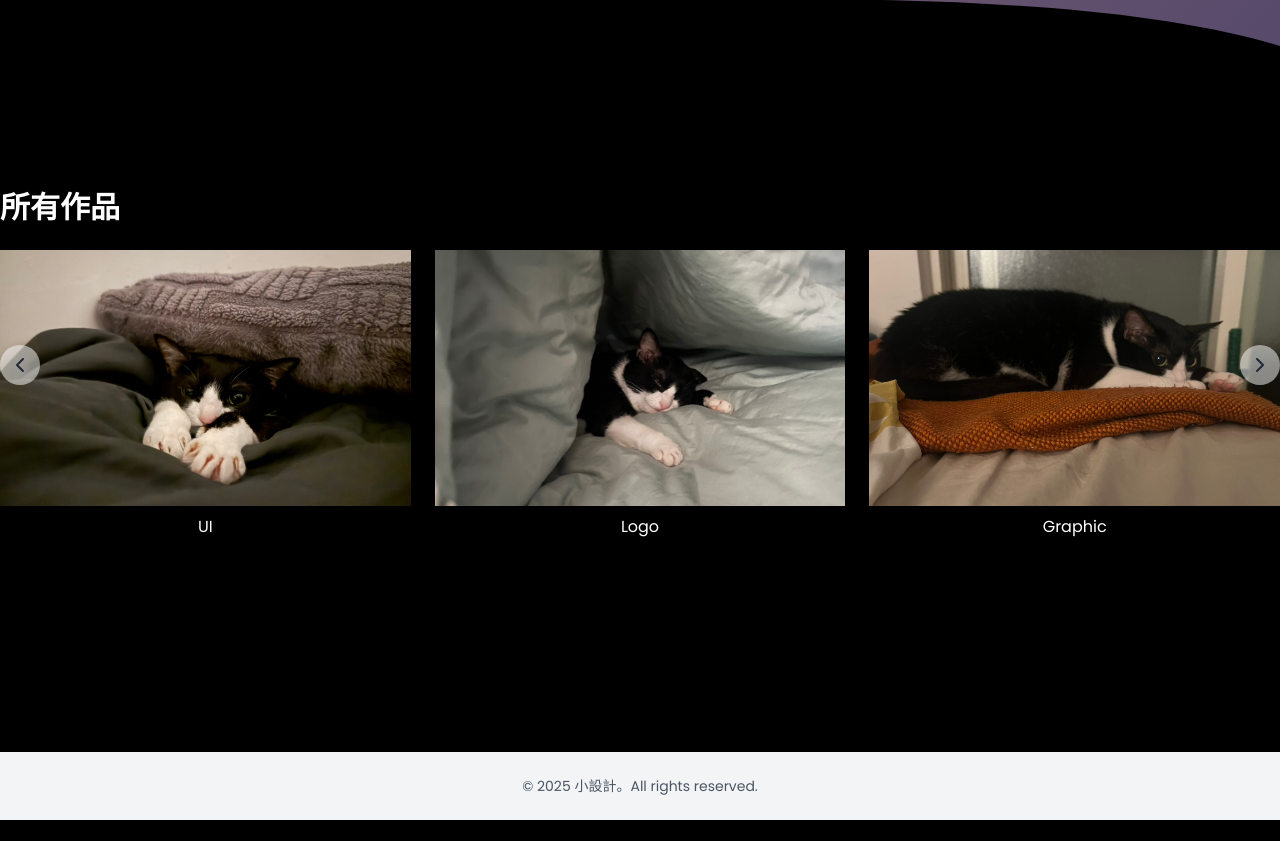
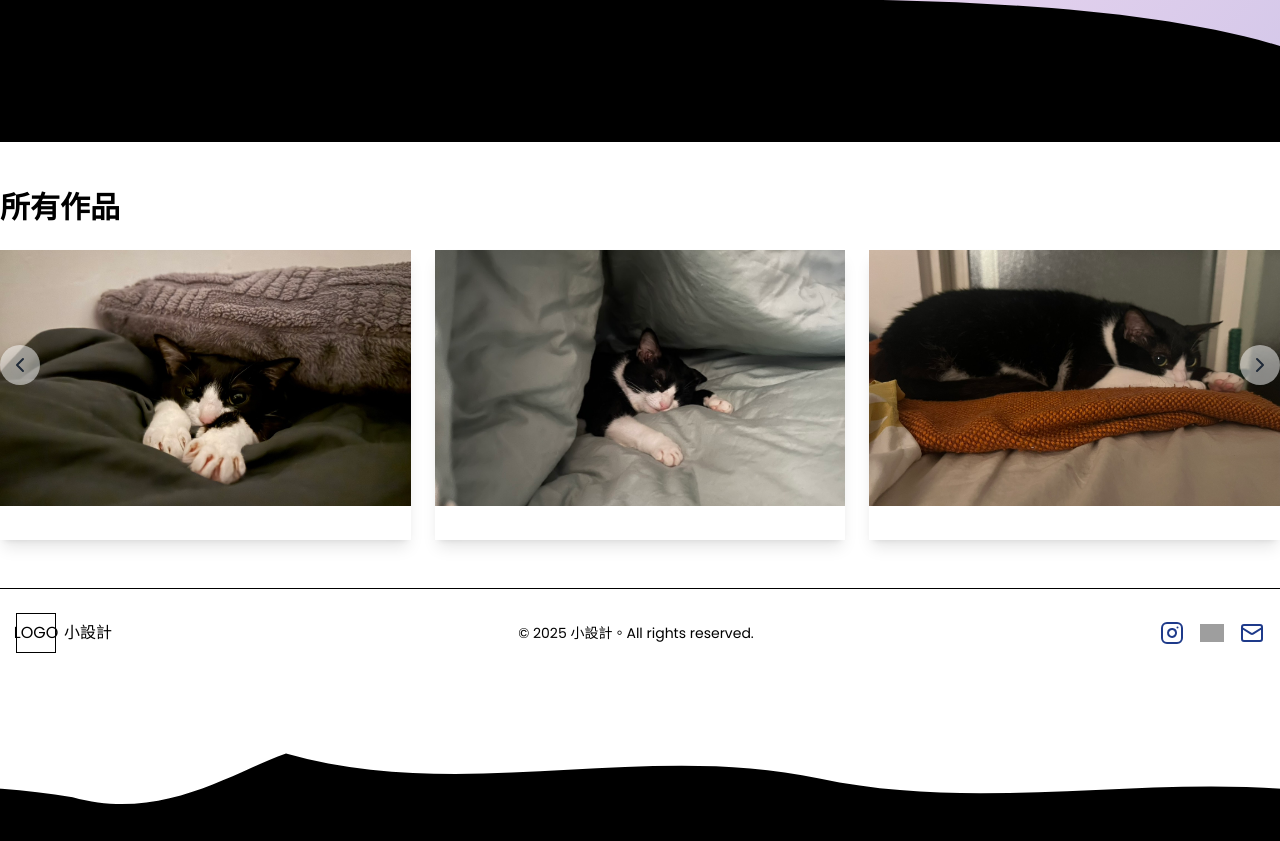
Before and after one commit to DeanYtest/design-showcase, a Next.js app: page / in a window 1280 px wide. Shown: the part 818-1659 px from the top of the page. Before the commit the page ends 1638 px from the top, so only its background shows below. Built offline with nearby package versions, Linux system fonts and the light colour scheme; grey boxes are pictures that could not be loaded.

Commit message:
fix:footer

```diff
--- /dev/null
+++ b/app/FooterDark.tsx
@@ -0,0 +1,36 @@
+'use client';
+
+import Image from 'next/image';
+import { Instagram, Mail } from 'lucide-react';
+
+export default function FooterDark() {
+  return (
+    <footer className="bg-black text-white border-t border-white py-6">
+      <div className="max-w-7xl mx-auto px-4 flex flex-col md:flex-row items-center justify-between">
+        {/* 左側 LOGO & 品牌 */}
+        <div className="flex items-center space-x-2 mb-4 md:mb-0">
+          <div className="w-10 h-10 border border-white flex items-center justify-center">
+            LOGO
+          </div>
+          <span className="font-medium">小設計</span>
+        </div>
+        {/* 中間 版權 */}
+        <div className="mb-4 md:mb-0">
+          <span className="text-sm">© 2025 小設計。All rights reserved.</span>
+        </div>
+        {/* 右側 三圖示 */}
+        <div className="flex items-center space-x-4">
+          <a href="#" aria-label="Instagram" target="_blank" rel="noreferrer">
+            <Instagram size={24} />
+          </a>
+          <a href="#" aria-label="LINE" target="_blank" rel="noreferrer">
+            <Image src="/icons/line.svg" alt="LINE" width={24} height={24} />
+          </a>
+          <a href="#" aria-label="Gmail">
+            <Mail size={24} />
+          </a>
+        </div>
+      </div>
+    </footer>
+  );
+}
--- /dev/null
+++ b/app/FooterLight.tsx
@@ -0,0 +1,36 @@
+'use client';
+
+import Image from 'next/image';
+import { Instagram, Mail } from 'lucide-react';
+
+export default function FooterLight() {
+  return (
+    <footer className="bg-white text-black border-t border-black py-6">
+      <div className="max-w-7xl mx-auto px-4 flex flex-col md:flex-row items-center justify-between">
+        {/* 左側 LOGO & 品牌 */}
+        <div className="flex items-center space-x-2 mb-4 md:mb-0">
+          <div className="w-10 h-10 border border-black flex items-center justify-center">
+            LOGO
+          </div>
+          <span className="font-medium">小設計</span>
+        </div>
+        {/* 中間 版權 */}
+        <div className="mb-4 md:mb-0">
+          <span className="text-sm">© 2025 小設計。All rights reserved.</span>
+        </div>
+        {/* 右側 三圖示 */}
+        <div className="flex items-center space-x-4">
+          <a href="#" aria-label="Instagram" target="_blank" rel="noreferrer">
+            <Instagram size={24} />
+          </a>
+          <a href="#" aria-label="LINE" target="_blank" rel="noreferrer">
+            <Image src="/icons/line.svg" alt="LINE" width={24} height={24} />
+          </a>
+          <a href="#" aria-label="Gmail">
+            <Mail size={24} />
+          </a>
+        </div>
+      </div>
+    </footer>
+  );
+}
--- a/app/about/page.tsx
+++ b/app/about/page.tsx
@@ -1,7 +1,10 @@
 // app/about/page.tsx
+'use client';
+
 import AnimatedAvatar from '../../components/AnimatedAvatar';
 import MeteorRain from '../../components/MeteorRain';
 import Link from 'next/link';
+import FooterLight from '../FooterLight';
 
 export const metadata = {
   title: 'About — Chu 設計師',
@@ -10,6 +13,7 @@ export const metadata = {
 
 export default function AboutPage() {
   return (
+    <>
       <div className="relative bg-black text-white py-8 min-h-screen overflow-hidden">
         {/* 只在 About 頁顯示的七彩流星雨 */}
         <MeteorRain count={30} />
@@ -39,5 +43,9 @@ export default function AboutPage() {
           </div>
         </div>
       </div>
+
+      {/* 白底黑字 Footer */}
+      <FooterLight />
+    </>
   );
 }
--- a/app/contact/page.tsx
+++ b/app/contact/page.tsx
@@ -1,20 +1,21 @@
 // app/contact/page.tsx
-import Footer from '../Footer'
-import ContactSection from '../ContactSection'
+import ContactSection from '../ContactSection';
+import FooterDark from '../FooterDark';
 
 export const metadata = {
   title: 'Contact',
   description: '小設｜聯絡我',
-}
+};
 
 export default function ContactPage() {
   return (
     <>
       <main className="pt-16 bg-black text-white">
-        {/* ContactSection 本身就是你的聯絡表單區塊 */}
+        {/* 聯絡表單 */}
         <ContactSection />
       </main>
-      <Footer />
+      {/* 黑底白字 Footer */}
+      <FooterDark />
     </>
-  )
+  );
 }
--- a/app/graphic/page.tsx
+++ b/app/graphic/page.tsx
@@ -1,19 +1,15 @@
 // app/graphic/page.tsx
-import Carousel from '../../components/ui/Carousel'
-import WorkSection from '../WorkSection'
-import Footer from '../Footer'
+import Carousel from '../../components/ui/Carousel';
+import WorkSection from '../WorkSection';
+import FooterDark from '../FooterDark';
 
 export const metadata = {
   title: '平面設計',
   description: '小設｜平面設計作品集',
-}
+};
 
 export default function GraphicPage() {
-  const images = [
-    '/images/graphic1.jpg',
-    '/images/graphic2.jpg',
-    '/images/graphic3.jpg',
-  ]
+  const images = ['/images/graphic1.jpg', '/images/graphic2.jpg', '/images/graphic3.jpg'];
 
   return (
     <>
@@ -26,7 +22,7 @@ export default function GraphicPage() {
           </div>
         </section>
       </main>
-      <Footer />
+      <FooterDark />
     </>
-  )
+  );
 }
--- a/app/illustration/page.tsx
+++ b/app/illustration/page.tsx
@@ -1,28 +1,28 @@
 // app/illustration/page.tsx
-import Carousel from '../../components/ui/Carousel'
-import WorkSection from '../WorkSection'
-import Footer from '../Footer'
+import Carousel from '../../components/ui/Carousel';
+import WorkSection from '../WorkSection';
+import FooterDark from '../FooterDark';
 
 export const metadata = {
-  title: '手繪',
-  description: '小設｜手繪作品集',
-}
+  title: '插畫設計',
+  description: '小設｜插畫設計作品集',
+};
 
 export default function IllustrationPage() {
-  const images = ['/images/ill1.jpg', '/images/ill2.jpg', '/images/ill3.jpg']
+  const images = ['/images/ill1.jpg', '/images/ill2.jpg', '/images/ill3.jpg'];
 
   return (
     <>
       <main className="pt-16 bg-black text-white">
         <section className="py-16">
           <div className="container mx-auto px-4 text-center">
-            <h1 className="text-4xl font-bold mb-8">手繪</h1>
+            <h1 className="text-4xl font-bold mb-8">插畫設計</h1>
             <Carousel images={images} />
             <WorkSection category="illustration" />
           </div>
         </section>
       </main>
-      <Footer />
+      <FooterDark />
     </>
-  )
+  );
 }
--- a/app/layout.tsx
+++ b/app/layout.tsx
@@ -1,35 +1,32 @@
 // app/layout.tsx
-import './globals.css'
-import Navbar from '../components/ui/Navbar'
-import WaveTransition from '../components/ui/WaveTransition'  // ← 保留底部波浪
-import Footer from './Footer'
+import './globals.css';
+import Navbar from '../components/ui/Navbar';
+import WaveTransition from '../components/ui/WaveTransition';
+// import Footer from './Footer';  // <- 刪除這一行
 
 export const metadata = {
   title: '小設 設計作品集',
   description: '個人品牌視覺設計作品集',
-}
+};
 
 export default function RootLayout({
   children,
 }: {
-  children: React.ReactNode
+  children: React.ReactNode;
 }) {
   return (
-    <html lang="zh">
-      <body className="relative min-h-screen bg-black text-white antialiased">
-        {/* Navbar */}
+    <html lang="zh-TW">
+      <body className="bg-white text-black">
         <Navbar />
 
-        {/* 主內容 (z-10 確保在背景之上) */}
-        <main className="relative z-10 pb-16">  {/* ← 新增 pb-16 */}
-          {children}
-        </main>
-        {/* 底部波浪過渡，保留 */}
+        {/* 主內容 */}
+        <main className="relative z-10 pb-16">{children}</main>
+
+        {/* 底部波浪過渡 */}
         <WaveTransition />
 
-        {/* Footer */}
-        <Footer />
+        {/* 刪除 <Footer /> 由各頁面自行決定 */}
       </body>
     </html>
-  )
+  );
 }
--- a/app/logo/page.tsx
+++ b/app/logo/page.tsx
@@ -1,28 +1,28 @@
 // app/logo/page.tsx
-import Carousel from '../../components/ui/Carousel'
-import WorkSection from '../WorkSection'
-import Footer from '../Footer'
+import Carousel from '../../components/ui/Carousel';
+import WorkSection from '../WorkSection';
+import FooterDark from '../FooterDark';
 
 export const metadata = {
-  title: 'LOGO 設計',
-  description: '小設｜LOGO 設計作品集',
-}
+  title: 'Logo 設計',
+  description: '小設｜Logo 設計作品集',
+};
 
 export default function LogoPage() {
-  const images = ['/images/logo1.jpg', '/images/logo2.jpg', '/images/logo3.jpg']
+  const images = ['/images/logo1.jpg', '/images/logo2.jpg', '/images/logo3.jpg'];
 
   return (
     <>
       <main className="pt-16 bg-black text-white">
         <section className="py-16">
           <div className="container mx-auto px-4 text-center">
-            <h1 className="text-4xl font-bold mb-8">LOGO 設計</h1>
+            <h1 className="text-4xl font-bold mb-8">Logo 設計</h1>
             <Carousel images={images} />
             <WorkSection category="logo" />
           </div>
         </section>
       </main>
-      <Footer />
+      <FooterDark />
     </>
-  )
+  );
 }
--- a/app/packaging/page.tsx
+++ b/app/packaging/page.tsx
@@ -1,15 +1,15 @@
 // app/packaging/page.tsx
-import Carousel from '../../components/ui/Carousel'
-import WorkSection from '../WorkSection'
-import Footer from '../Footer'
+import Carousel from '../../components/ui/Carousel';
+import WorkSection from '../WorkSection';
+import FooterDark from '../FooterDark';
 
 export const metadata = {
   title: '包裝設計',
   description: '小設｜包裝設計作品集',
-}
+};
 
 export default function PackagingPage() {
-  const images = ['/images/pack1.jpg', '/images/pack2.jpg', '/images/pack3.jpg']
+  const images = ['/images/pack1.jpg', '/images/pack2.jpg', '/images/pack3.jpg'];
 
   return (
     <>
@@ -22,7 +22,7 @@ export default function PackagingPage() {
           </div>
         </section>
       </main>
-      <Footer />
+      <FooterDark />
     </>
-  )
+  );
 }
--- a/app/page.tsx
+++ b/app/page.tsx
@@ -3,7 +3,8 @@
 
 import HeroSection from './HeroSection';
 import HomeCarousel from '../components/HomeCarousel';
-import WorkCarousel   from '../components/ui/WorkCarousel';
+import WorkCarousel from '../components/ui/WorkCarousel';
+import FooterLight from './FooterLight';
 
 export default function HomePage() {
   return (
@@ -14,8 +15,11 @@ export default function HomePage() {
       {/* 2. 三張卡片走馬燈 */}
       <HomeCarousel />
 
-      {/* 3. 所有作品 Carousel（一次只顯示 3 張，可左右滑）*/}
+      {/* 3. 所有作品 Carousel */}
       <WorkCarousel />
+
+      {/* 白底黑字 Footer */}
+      <FooterLight />
     </>
   );
 }
--- a/app/ui/page.tsx
+++ b/app/ui/page.tsx
@@ -1,15 +1,15 @@
 // app/ui/page.tsx
-import Carousel from '../../components/ui/Carousel'
-import WorkSection from '../WorkSection'
-import Footer from '../Footer'
+import Carousel from '../../components/ui/Carousel';
+import WorkSection from '../WorkSection';
+import FooterDark from '../FooterDark';
 
 export const metadata = {
   title: 'UI 設計',
   description: '小設｜UI 設計作品集',
-}
+};
 
 export default function UIPage() {
-  const images = ['/images/ui1.jpg', '/images/ui2.jpg', '/images/ui3.jpg']
+  const images = ['/images/ui1.jpg', '/images/ui2.jpg', '/images/ui3.jpg'];
 
   return (
     <>
@@ -22,7 +22,7 @@ export default function UIPage() {
           </div>
         </section>
       </main>
-      <Footer />
+      <FooterDark />
     </>
-  )
+  );
 }
```
Lines whose indentation alone changed are shown as unchanged.
